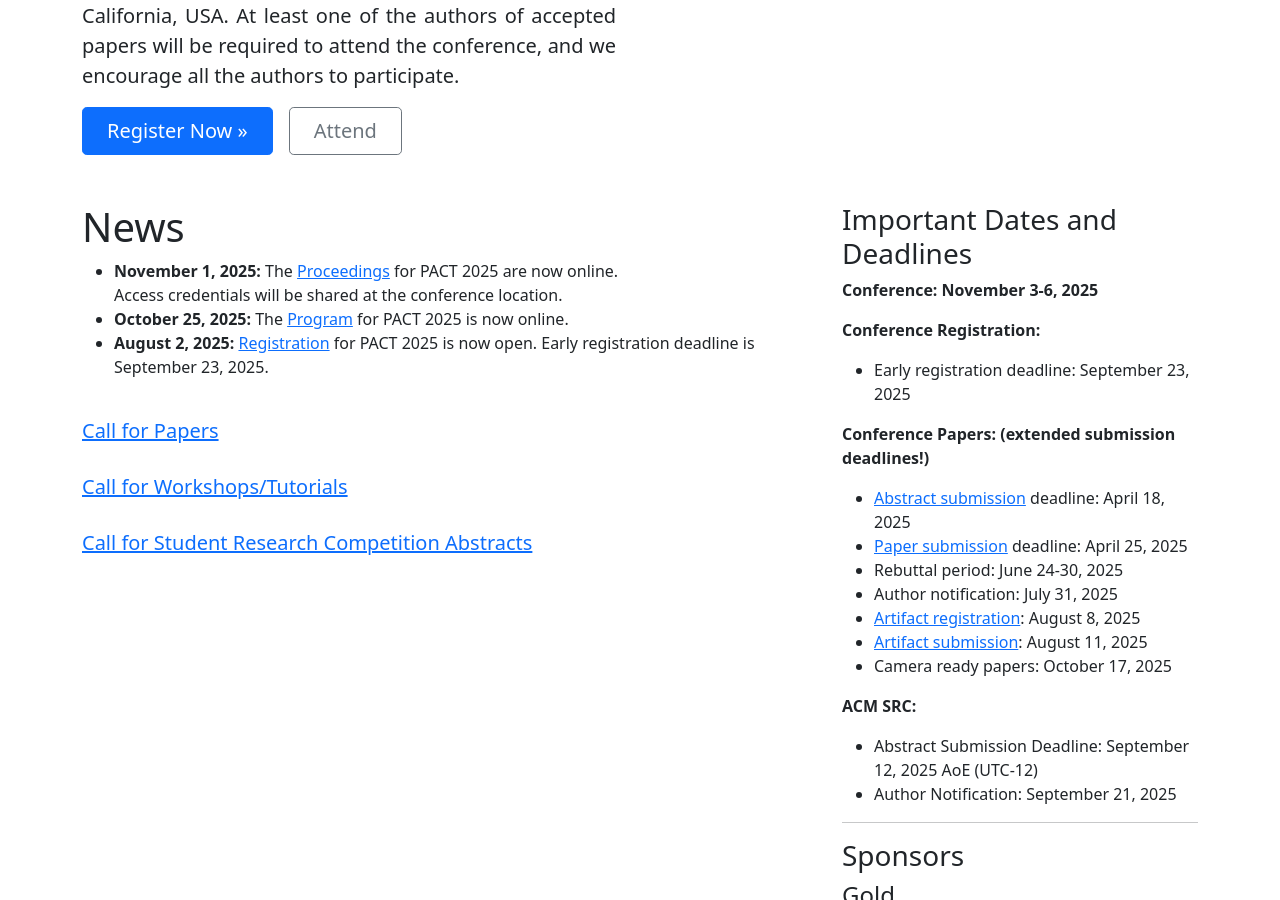
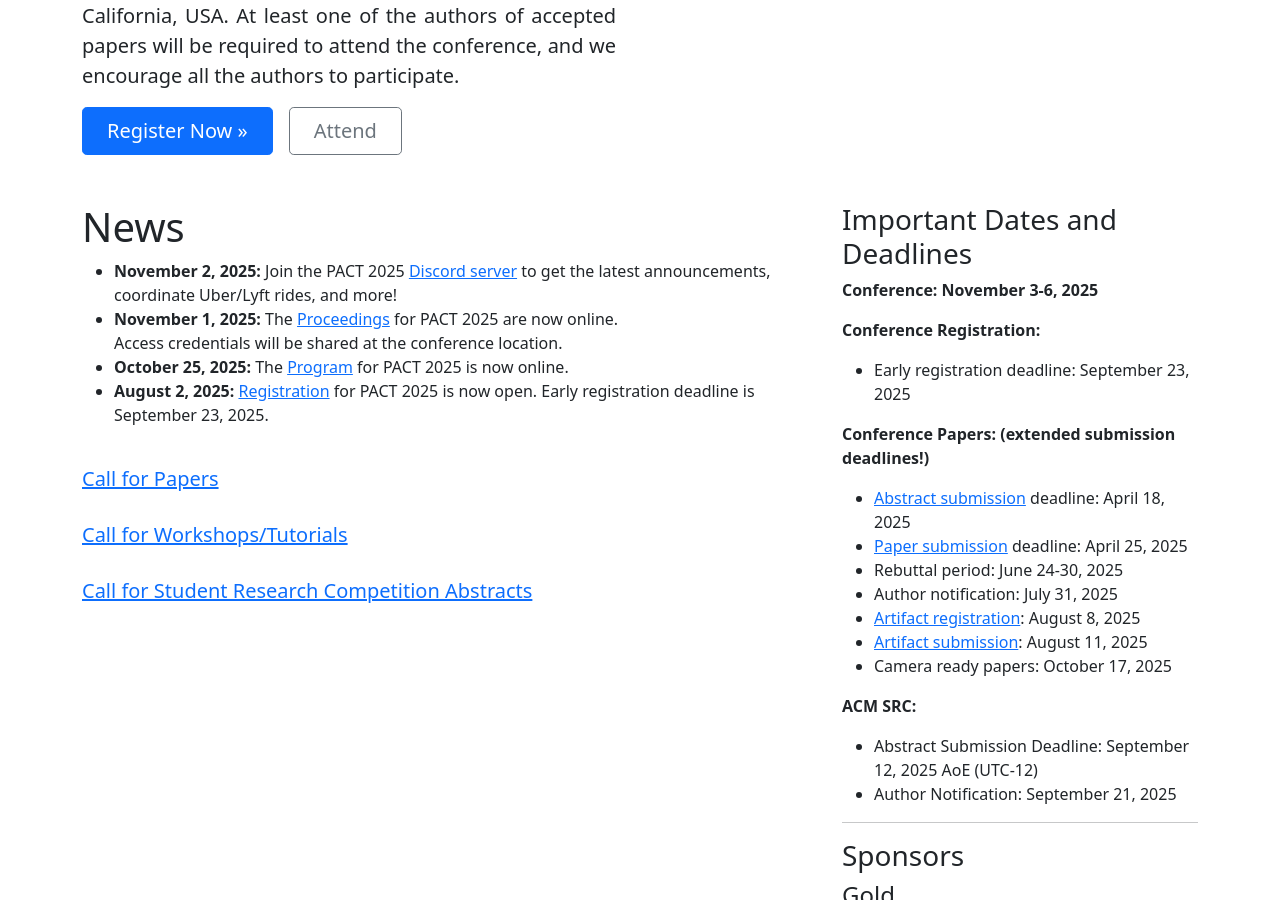
Before and after one commit to pact2025/pact2025.github.io, a Jekyll site: the page built from index.html, in a window 1280 px wide and 900 px high, scrolled down 632 px. Built offline with Jekyll 4.4.1, drawn with Linux system fonts in a browser that asks for light colours.

Commit message:
Update index_news.html with Discord info

```diff
--- a/_includes/index_news.html
+++ b/_includes/index_news.html
@@ -1,6 +1,11 @@
 <h1>News</h1>
 
 <ul>
+
+     <li>
+        <b>November 2, 2025:</b>
+        Join the PACT 2025 <a href="https://discord.gg/7ph2xQT9PS">Discord server</a> to get the latest announcements, coordinate Uber/Lyft rides, and more!<br>
+    </li>
 
     <li>
         <b>November 1, 2025:</b>
```
